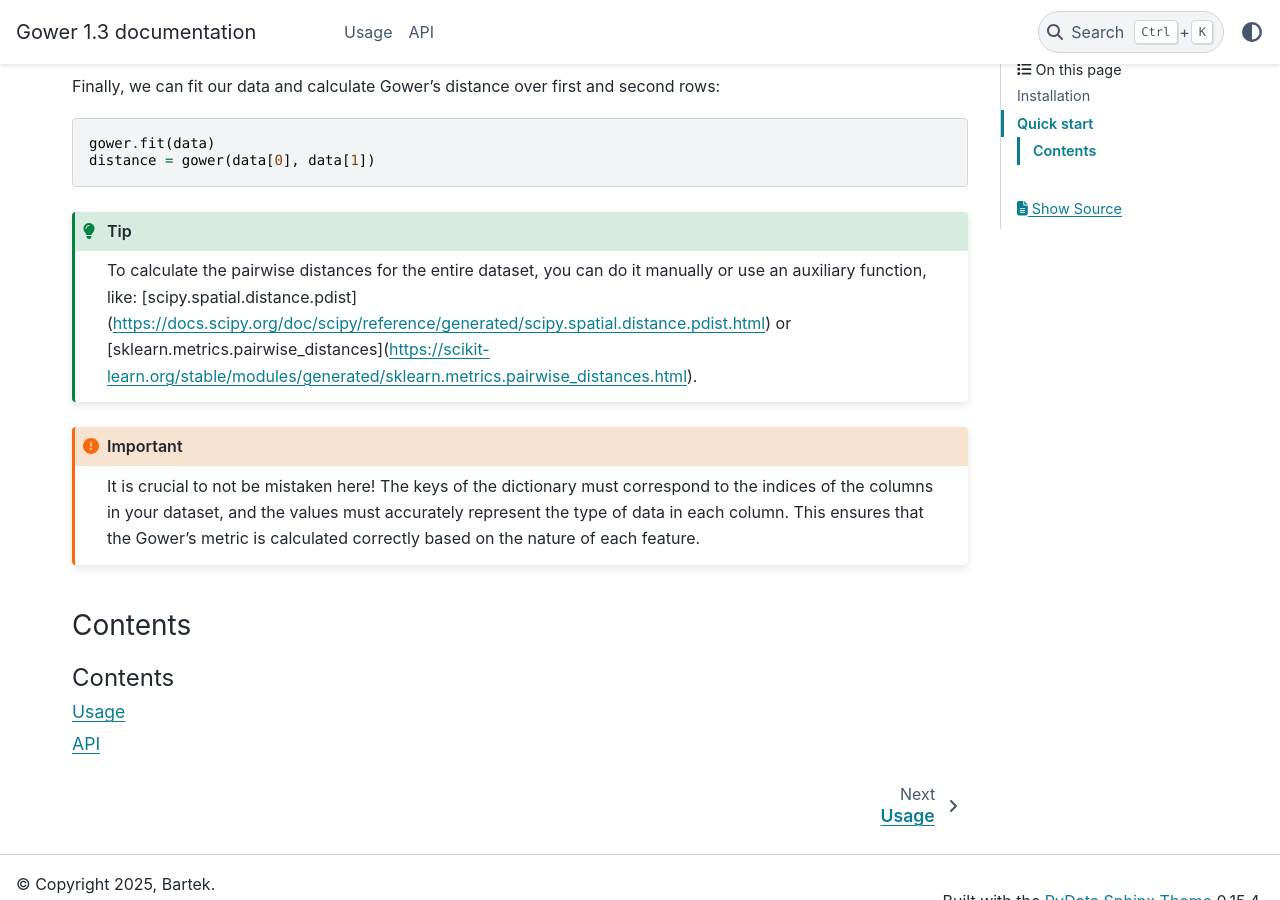
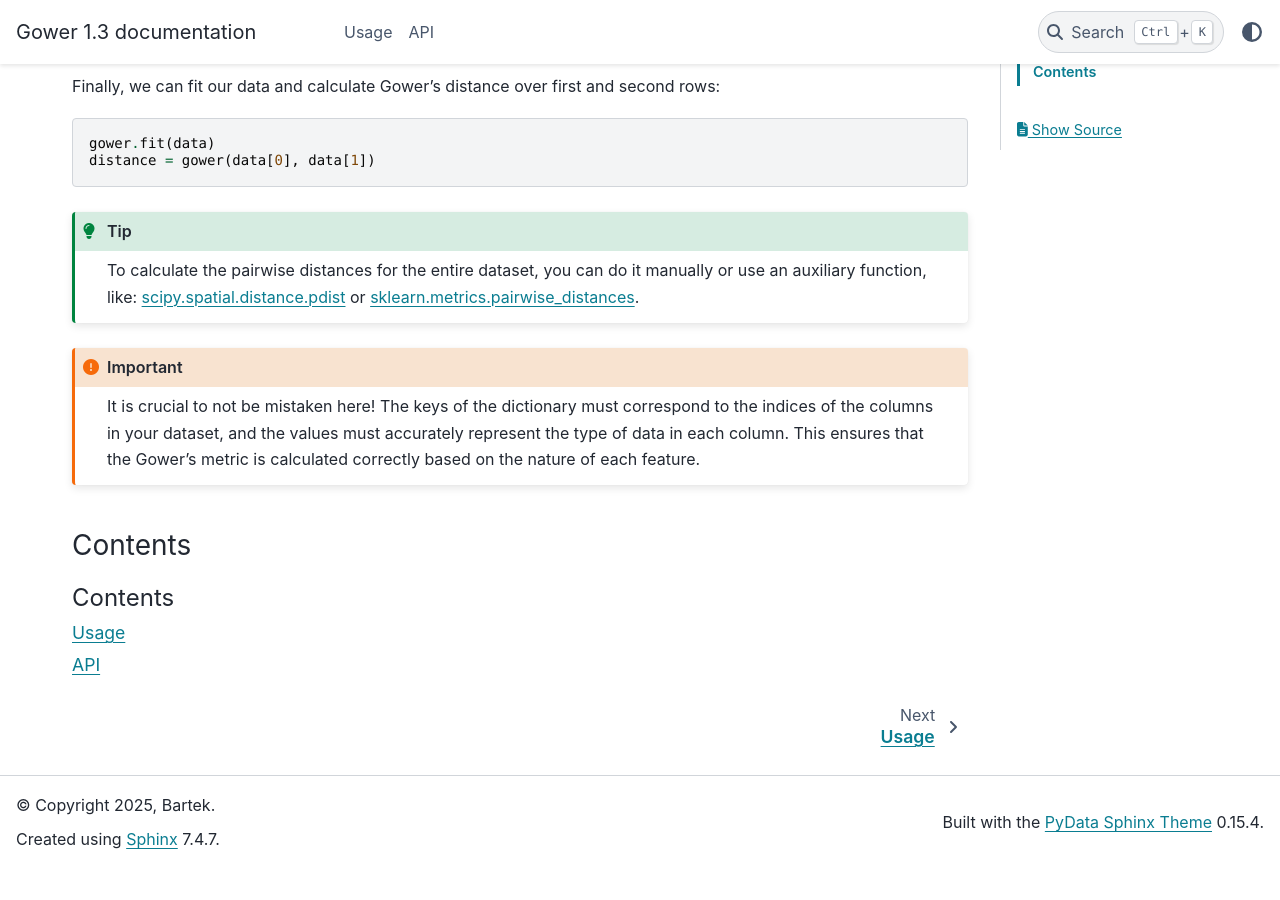
Before and after one commit to BartekKruczek/sphinx_tutorial, a Sphinx documentation site: the page built from docs/source/index.rst, in a window 1280 px wide and 900 px high, scrolled down 1323 px. Built offline with Sphinx 7.4.7 and the PyData theme 0.15.4, drawn with Linux system fonts in a browser that asks for light colours; after the commit the page ends 2192 px from its top, so only the background shows below that; some of the changed text lies outside the part shown.

Commit message:
[1.3] update docs

```diff
--- a/docs/source/conf.py
+++ b/docs/source/conf.py
@@ -17,6 +17,8 @@ extensions = [
     'sphinx.ext.autodoc',
     'sphinx.ext.autosummary',
     'sphinx.ext.intersphinx',
+    'sphinx.ext.napoleon',
+    'sphinx-copybutton',
 ]
 
 intersphinx_mapping = {
--- a/docs/source/index.rst
+++ b/docs/source/index.rst
@@ -9,7 +9,7 @@ Main features include:
 - Support for mixed data types (categorical, numerical, ordinal, binary)
 - Podani's support
 - Efficient computation using NumPy framework
-- Numerical friendly thanks to `transform` call
+- Numerical friendly thanks to transform call
 - Easy integration with pandas DataFrames
 - Customizable weighting for different variable types
 - MIT License
@@ -70,8 +70,8 @@ Finally, we can fit our data and calculate Gower's distance over first and secon
 .. tip::
 
    To calculate the pairwise distances for the entire dataset, you can do it manually or
-   use an auxiliary function, like: [scipy.spatial.distance.pdist](https://docs.scipy.org/doc/scipy/reference/generated/scipy.spatial.distance.pdist.html)
-   or [sklearn.metrics.pairwise_distances](https://scikit-learn.org/stable/modules/generated/sklearn.metrics.pairwise_distances.html).
+   use an auxiliary function, like: `scipy.spatial.distance.pdist <https://docs.scipy.org/doc/scipy/reference/generated/scipy.spatial.distance.pdist.html>`_
+   or `sklearn.metrics.pairwise_distances <https://scikit-learn.org/stable/modules/generated/sklearn.metrics.pairwise_distances.html>`_.
 
 
 .. important::
```
